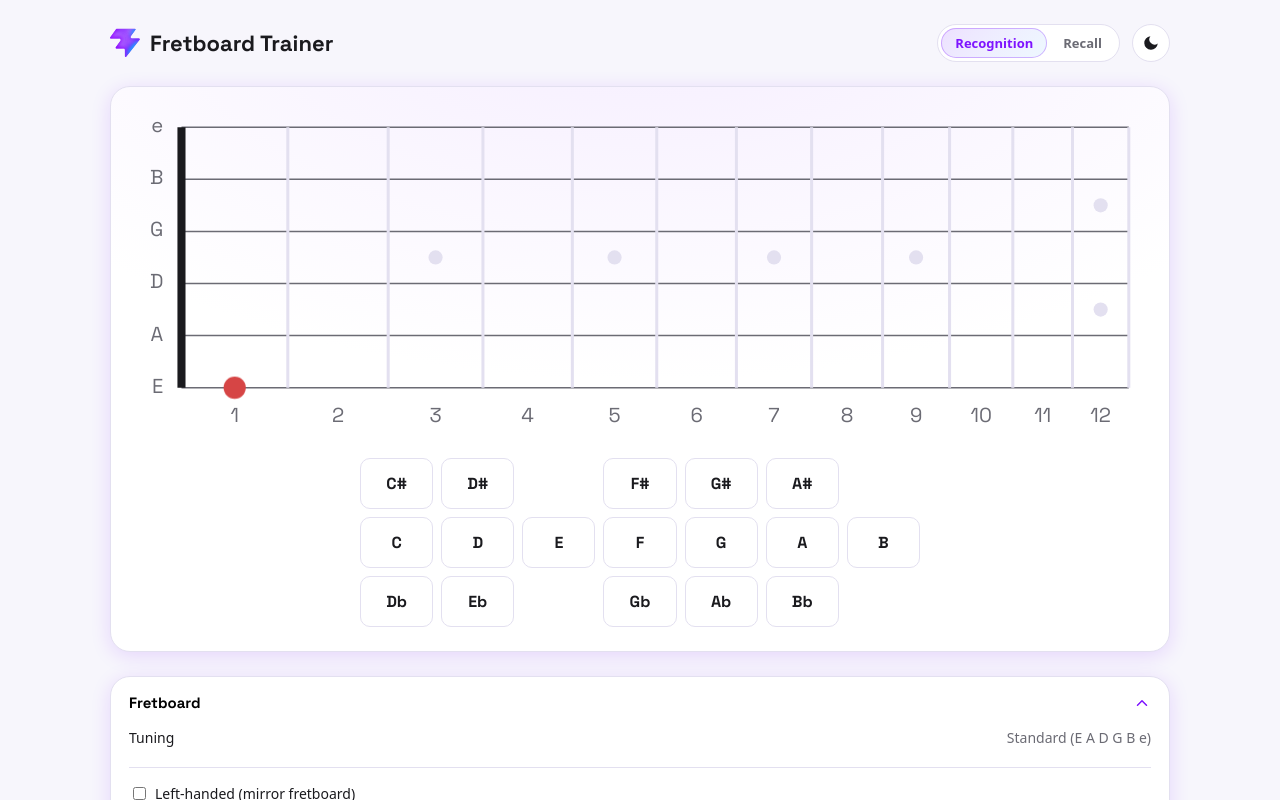
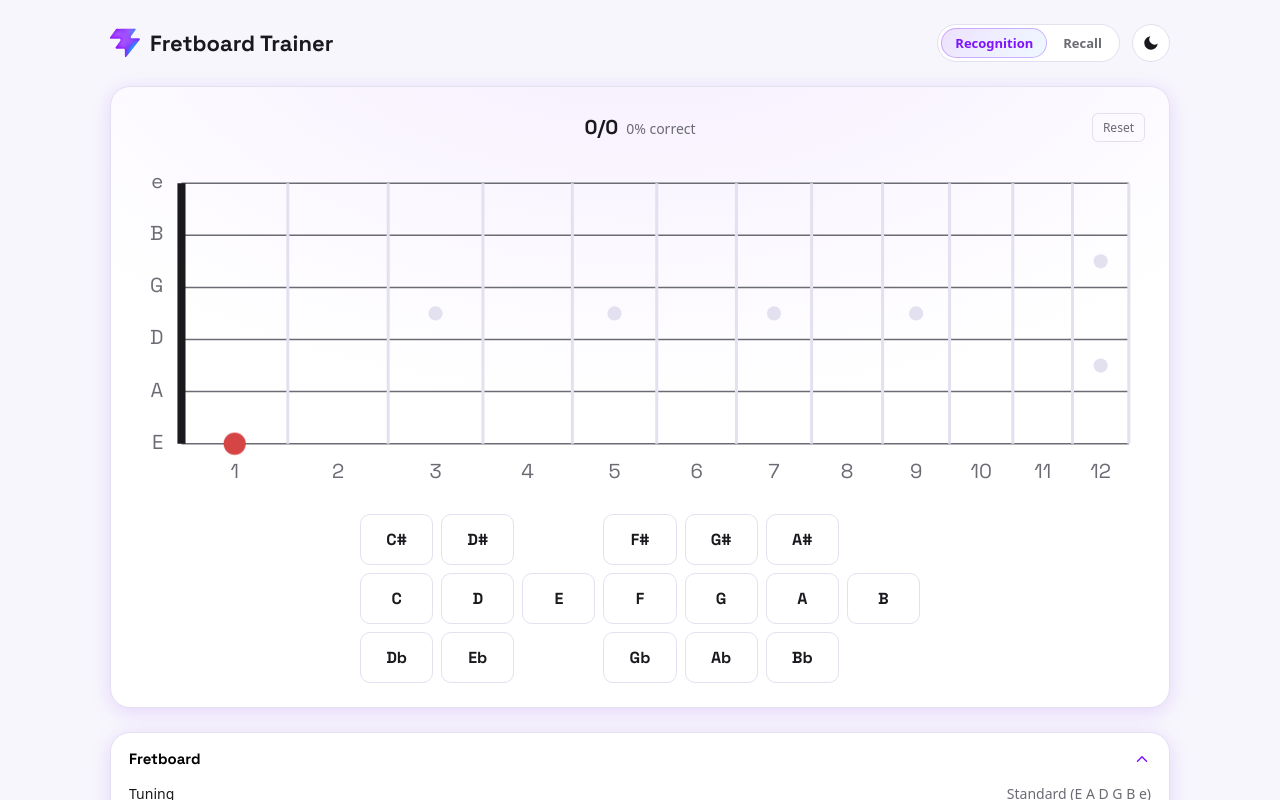
Before and after one commit to andrei-cd/fretboard-trainer, a React (Vite) app: page / in a window 1280 px wide. Shown: the top 800 px of the page. Built offline with nearby package versions, Linux system fonts and the light colour scheme.

Commit message:
Simple recognition score tracking

```diff
--- a/src/components/RecognitionView/NoteAnswerGrid.tsx
+++ b/src/components/RecognitionView/NoteAnswerGrid.tsx
@@ -5,6 +5,7 @@ import styles from './RecognitionView.module.css'
 interface NoteAnswerGridProps {
   format: NoteNameFormat
   disabled: boolean
+  incorrectAnswers: ReadonlySet<NoteId>
   onAnswer: (noteId: NoteId) => void
 }
 
@@ -16,10 +17,12 @@ const NATURAL_TO_ACCIDENTAL_PAIR = new Map<NoteId, [NoteId, NoteId]>(
 function AnswerRow({
   cells,
   disabled,
+  incorrectAnswers,
   onAnswer,
 }: {
   cells: (NoteId | null)[]
   disabled: boolean
+  incorrectAnswers: ReadonlySet<NoteId>
   onAnswer: (noteId: NoteId) => void
 }) {
   return (
@@ -29,8 +32,8 @@ function AnswerRow({
           <button
             key={noteId}
             type="button"
-            className={styles.answerButton}
-            disabled={disabled}
+            className={`${styles.answerButton} ${incorrectAnswers.has(noteId) ? styles.answerButtonIncorrect : ''}`}
+            disabled={disabled || incorrectAnswers.has(noteId)}
             onClick={() => onAnswer(noteId)}
           >
             {noteId}
@@ -43,18 +46,23 @@ function AnswerRow({
   )
 }
 
-export function NoteAnswerGrid({ format, disabled, onAnswer }: NoteAnswerGridProps) {
+export function NoteAnswerGrid({ format, disabled, incorrectAnswers, onAnswer }: NoteAnswerGridProps) {
   const sharpCells = NATURAL_NOTE_IDS.map((natural) => NATURAL_TO_ACCIDENTAL_PAIR.get(natural)?.[0] ?? null)
   const flatCells = NATURAL_NOTE_IDS.map((natural) => NATURAL_TO_ACCIDENTAL_PAIR.get(natural)?.[1] ?? null)
 
   return (
     <div className={styles.answerGrid} role="group" aria-label="Note names">
       {(format === 'sharps' || format === 'both') && (
-        <AnswerRow cells={sharpCells} disabled={disabled} onAnswer={onAnswer} />
+        <AnswerRow cells={sharpCells} disabled={disabled} incorrectAnswers={incorrectAnswers} onAnswer={onAnswer} />
       )}
-      <AnswerRow cells={[...NATURAL_NOTE_IDS]} disabled={disabled} onAnswer={onAnswer} />
+      <AnswerRow
+        cells={[...NATURAL_NOTE_IDS]}
+        disabled={disabled}
+        incorrectAnswers={incorrectAnswers}
+        onAnswer={onAnswer}
+      />
       {(format === 'flats' || format === 'both') && (
-        <AnswerRow cells={flatCells} disabled={disabled} onAnswer={onAnswer} />
+        <AnswerRow cells={flatCells} disabled={disabled} incorrectAnswers={incorrectAnswers} onAnswer={onAnswer} />
       )}
     </div>
   )
--- a/src/components/RecognitionView/RecognitionView.module.css
+++ b/src/components/RecognitionView/RecognitionView.module.css
@@ -24,6 +24,61 @@
 
 .fretboardWrap {
   width: 100%;
+}
+
+.progressBar {
+  position: relative;
+  width: 100%;
+  display: flex;
+  align-items: center;
+  justify-content: center;
+  gap: 12px;
+  min-height: 32px;
+}
+
+.progress {
+  display: flex;
+  align-items: baseline;
+  gap: 8px;
+  margin: 0;
+  color: var(--text-muted);
+  font-size: 14px;
+}
+
+.progressCount {
+  color: var(--text);
+  font-family: var(--font-display);
+  font-size: 20px;
+  font-weight: 700;
+}
+
+.progressPercentage {
+  white-space: nowrap;
+}
+
+.resetProgressButton {
+  position: absolute;
+  right: 0;
+  border: 1px solid var(--border);
+  border-radius: 6px;
+  background: transparent;
+  color: var(--text-muted);
+  cursor: pointer;
+  padding: 5px 10px;
+  font: inherit;
+  font-size: 12px;
+  transition: border-color 150ms ease, color 150ms ease, background 150ms ease;
+}
+
+.resetProgressButton:hover {
+  border-color: var(--accent);
+  background: color-mix(in srgb, var(--accent) 8%, transparent);
+  color: var(--text);
+}
+
+.resetProgressButton:focus-visible {
+  outline: 2px solid var(--accent);
+  outline-offset: 2px;
 }
 
 .answerArea {
@@ -92,6 +147,14 @@
   opacity: 0.6;
 }
 
+.answerButtonIncorrect,
+.answerButtonIncorrect:disabled {
+  border-color: var(--danger);
+  background: linear-gradient(135deg, var(--danger), color-mix(in srgb, var(--danger) 62%, #5a1010));
+  color: #fff;
+  opacity: 1;
+}
+
 .answerButtonEmpty {
   visibility: hidden;
 }
--- a/src/components/RecognitionView/RecognitionView.tsx
+++ b/src/components/RecognitionView/RecognitionView.tsx
@@ -17,6 +17,9 @@ const ERROR_FEEDBACK_MS = 2200
 export function RecognitionView() {
   const [feedback, setFeedback] = useState<Feedback | null>(null)
   const [locked, setLocked] = useState(false)
+  const [incorrectAnswers, setIncorrectAnswers] = useState<Set<NoteId>>(new Set())
+  const [correctAnswers, setCorrectAnswers] = useState(0)
+  const [attempts, setAttempts] = useState(0)
 
   const config = useRecognitionStore((s) => s.config)
   const current = useRecognitionStore((s) => s.round.current)
@@ -37,6 +40,7 @@ export function RecognitionView() {
   useEffect(() => {
     setFeedback(null)
     setLocked(false)
+    setIncorrectAnswers(new Set())
     if (feedbackTimeoutRef.current !== null) {
       clearTimeout(feedbackTimeoutRef.current)
       feedbackTimeoutRef.current = null
@@ -53,8 +57,11 @@ export function RecognitionView() {
   function handleAnswer(noteId: NoteId) {
     if (!current || locked) return
 
+    setAttempts((count) => count + 1)
+
     if (noteIdToPitchClass(noteId) === current.pitchClass) {
       setLocked(true)
+      setCorrectAnswers((count) => count + 1)
       if (soundEnabled) playSuccessSound()
       if (feedbackMessagesEnabled) {
         setFeedback({ kind: 'success' })
@@ -65,6 +72,7 @@ export function RecognitionView() {
       return
     }
 
+    setIncorrectAnswers((answers) => new Set(answers).add(noteId))
     if (soundEnabled) playErrorSound()
     if (feedbackMessagesEnabled) {
       setFeedback({ kind: 'error', playedLabel: noteId })
@@ -72,8 +80,26 @@ export function RecognitionView() {
     }
   }
 
+  const correctPercentage = attempts === 0 ? 0 : Math.round((correctAnswers / attempts) * 100)
+
   return (
     <div className={styles.view}>
+      <div className={styles.progressBar}>
+        <p className={styles.progress} aria-live="polite">
+          <span className={styles.progressCount}>{correctAnswers}/{attempts}</span>
+          <span className={styles.progressPercentage}>{correctPercentage}% correct</span>
+        </p>
+        <button
+          type="button"
+          className={styles.resetProgressButton}
+          onClick={() => {
+            setCorrectAnswers(0)
+            setAttempts(0)
+          }}
+        >
+          Reset
+        </button>
+      </div>
       <div className={styles.fretboardWrap}>
         <Fretboard
           fretCount={config.fretCount}
@@ -85,7 +111,12 @@ export function RecognitionView() {
       </div>
       <div className={styles.answerArea}>
         <div className={styles.answerGridWrap}>
-          <NoteAnswerGrid format={config.noteNameFormat} disabled={!current || locked} onAnswer={handleAnswer} />
+          <NoteAnswerGrid
+            format={config.noteNameFormat}
+            disabled={!current || locked}
+            incorrectAnswers={incorrectAnswers}
+            onAnswer={handleAnswer}
+          />
           {feedback && (
             <div className={styles.feedbackFloating}>
               <FeedbackBadge feedback={feedback} verb="picked" />
```
